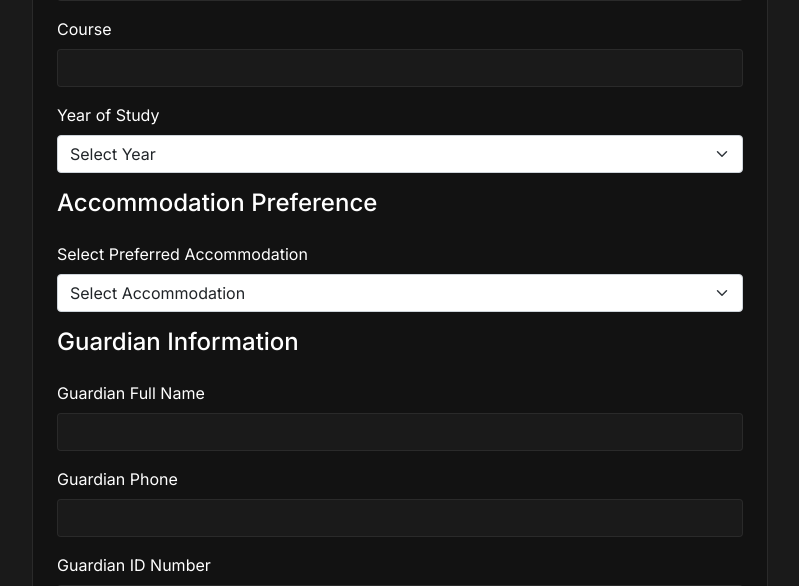
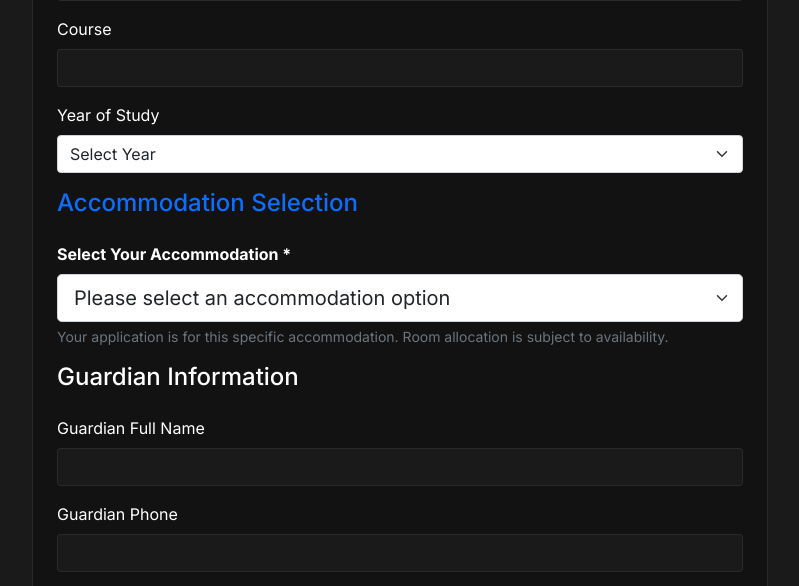
Before and after one commit to harry34704/Harambee_1, a Flask app: page /apply in a window 1280 px wide. Shown: the part 415-1001 px from the top of the page, without its empty margins (240-1039 px from the left). Run offline with Flask 3, Linux system fonts and the light colour scheme; a user stored in the database is signed in.

Commit message:
Assistant checkpoint: Require accommodation selection during application
Assistant generated file changes:
- templates/apply.html: Make accommodation selection required and more prominent
- app.py: Validate accommodation selection in the application route
- templates/admin/student_detail.html: Show selected accommodation more prominently

---

User prompt:

A student must select their accommodation during the application

Replit-Commit-Author: Assistant
Replit-Commit-Session-Id: 294e23e2-89fa-4dc4-8d70-c11c893e9f36

```diff
--- a/app.py
+++ b/app.py
@@ -202,6 +202,12 @@ def register_routes(app):
             course = request.form.get("course")
             year_of_study = request.form.get("year_of_study")
             accommodation_preference = request.form.get("accommodation_preference")
+
+            # Validate accommodation selection
+            if not accommodation_preference:
+                flash("You must select an accommodation option", "error")
+                return redirect(url_for("apply"))
+
             guardian_name = request.form.get("guardian_name")
             guardian_phone = request.form.get("guardian_phone")
             guardian_id_number = request.form.get("guardian_id_number")
--- a/templates/apply.html
+++ b/templates/apply.html
@@ -39,15 +39,16 @@
                             </select>
                         </div>
 
-                        <h4 class="mb-4">Accommodation Preference</h4>
+                        <h4 class="mb-4 text-primary">Accommodation Selection</h4>
                         <div class="mb-3">
-                            <label for="accommodation_preference" class="form-label">Select Preferred Accommodation</label>
-                            <select class="form-select" id="accommodation_preference" name="accommodation_preference" required>
-                                <option value="">Select Accommodation</option>
+                            <label for="accommodation_preference" class="form-label fw-bold">Select Your Accommodation *</label>
+                            <select class="form-select form-select-lg" id="accommodation_preference" name="accommodation_preference" required>
+                                <option value="">Please select an accommodation option</option>
                                 {% for room in accommodations %}
                                 <option value="{{ room.id }}">{{ room.room_type }} - Room {{ room.room_number }} (R{{ room.price }})</option>
                                 {% endfor %}
                             </select>
+                            <div class="form-text">Your application is for this specific accommodation. Room allocation is subject to availability.</div>
                         </div>
 
                         <h4 class="mb-4">Guardian Information</h4>
```
Also changed, not shown: templates/admin/student_detail.html (+4 -3 lines).
